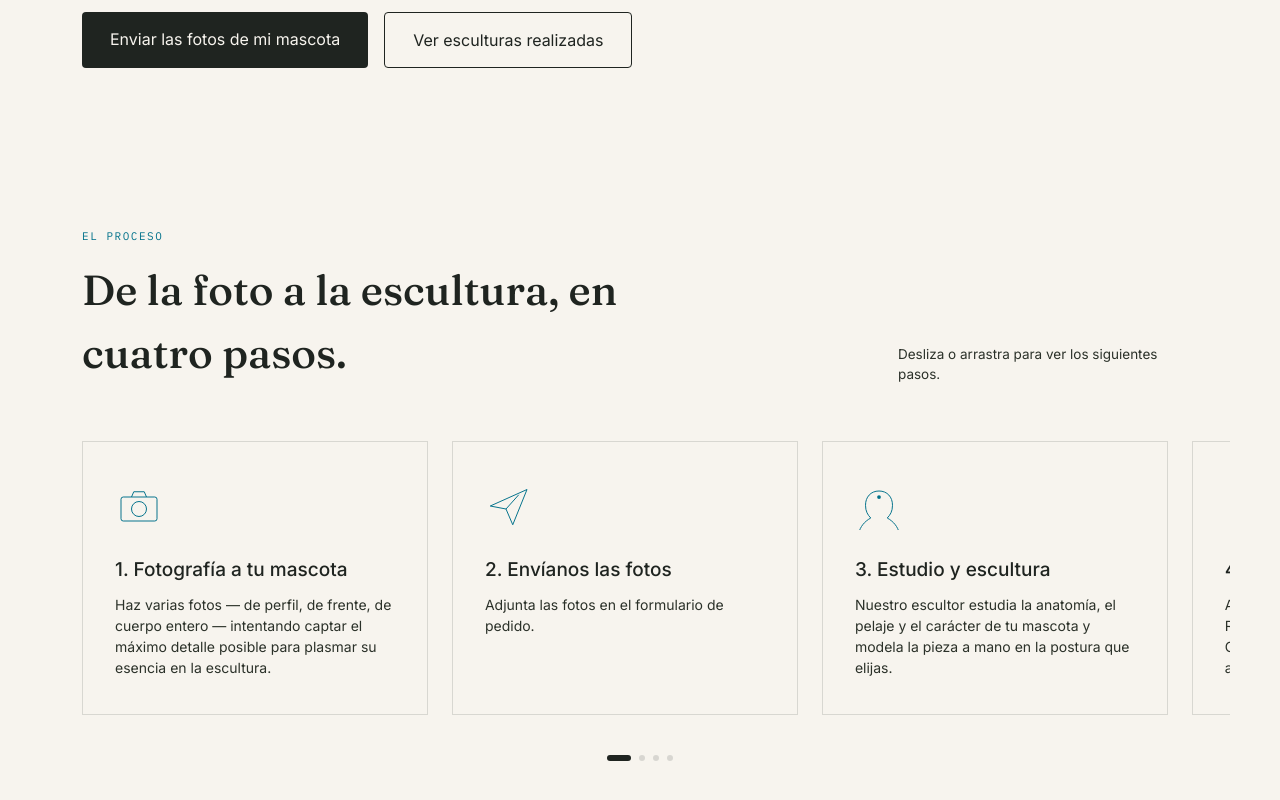
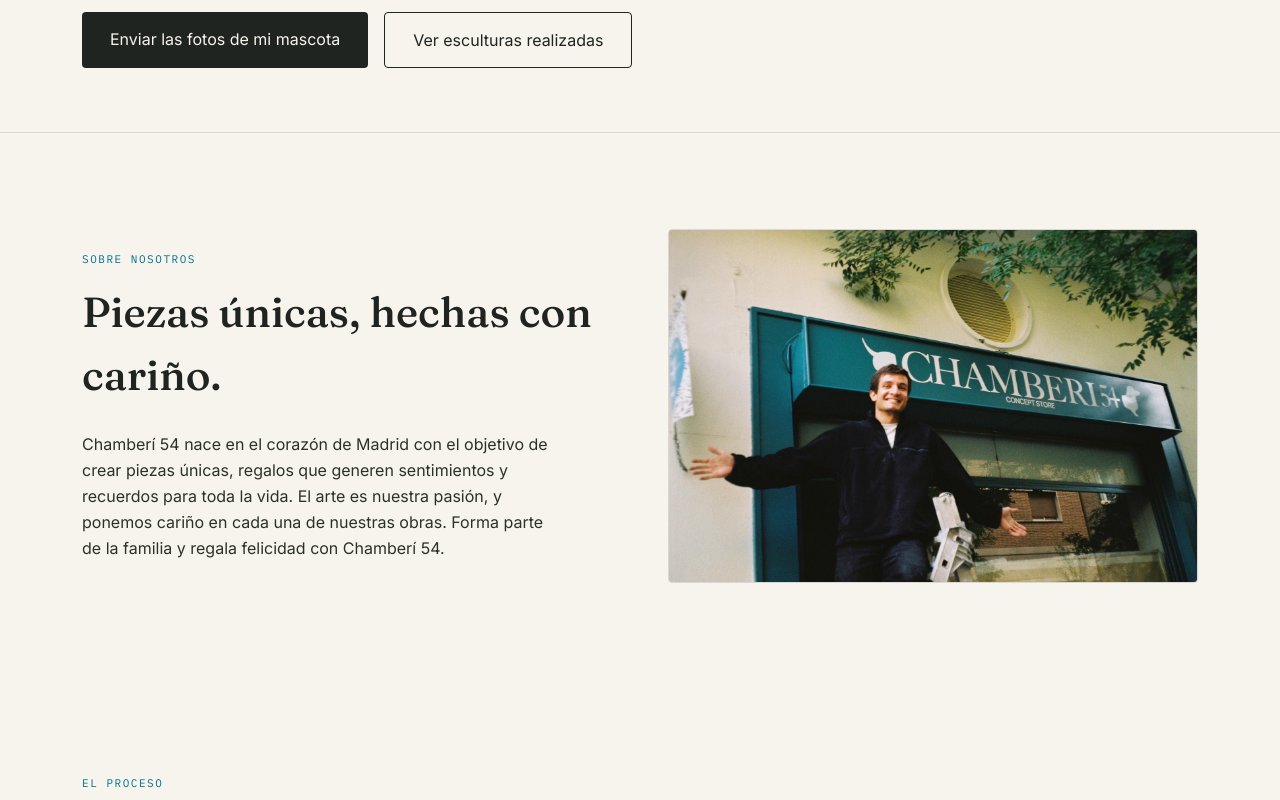
Before and after one commit to Chamberi54/Escultura-Mascotas, a Next.js app: page / in a window 1280 px wide. Shown: the part 480-1280 px from the top of the page. Built offline with nearby package versions, Linux system fonts and the light colour scheme.

Commit message:
Add Sobre nosotros section with founder photo

```diff
--- a/src/app/page.tsx
+++ b/src/app/page.tsx
@@ -2,6 +2,7 @@
 import Header from "@/components/Header";
 import RevealObserver from "@/components/RevealObserver";
 import DogHero from "@/components/dog/DogHero";
+import SobreNosotros from "@/components/dog/SobreNosotros";
 import DogProceso from "@/components/dog/DogProceso";
 import DogPedido from "@/components/dog/DogPedido";
 import DogGallery from "@/components/dog/DogGallery";
@@ -33,6 +34,7 @@
           </div>
         )}
         <DogHero />
+        <SobreNosotros />
         <DogProceso />
         <DogPedido />
         <DogGallery />
--- a/src/components/Header.tsx
+++ b/src/components/Header.tsx
@@ -4,6 +4,7 @@
 import { useState } from "react";
 
 const NAV_LINKS = [
+  { href: "#sobre-nosotros", label: "Sobre nosotros" },
   { href: "#proceso", label: "El proceso" },
   { href: "#pedido", label: "Encargar" },
   { href: "#galeria", label: "Galería" },
--- /dev/null
+++ b/src/components/dog/SobreNosotros.tsx
@@ -0,0 +1,35 @@
+import Image from "next/image";
+
+export default function SobreNosotros() {
+  return (
+    <section className="border-t border-line py-24" id="sobre-nosotros">
+      <div className="mx-auto max-w-[1180px] px-8">
+        <div className="grid grid-cols-1 items-center gap-14 md:grid-cols-2">
+          <div className="reveal relative aspect-[3/2] overflow-hidden rounded-sm border border-line md:order-2">
+            <Image
+              src="/about/about-us.jpg"
+              alt="El equipo de Chamberí 54 a la entrada de su taller en Madrid"
+              fill
+              className="object-cover"
+            />
+          </div>
+          <div className="reveal md:order-1">
+            <span className="mb-3.5 block font-mono text-[11px] tracking-[0.14em] text-verdigris-dark uppercase">
+              Sobre nosotros
+            </span>
+            <h2 className="mb-6 font-display text-[30px] font-[450] md:text-[42px]">
+              Piezas únicas, hechas con cariño.
+            </h2>
+            <p className="max-w-[480px] text-[16px] leading-relaxed text-ink-soft">
+              Chamberí 54 nace en el corazón de Madrid con el objetivo de crear
+              piezas únicas, regalos que generen sentimientos y recuerdos para
+              toda la vida. El arte es nuestra pasión, y ponemos cariño en
+              cada una de nuestras obras. Forma parte de la familia y regala
+              felicidad con Chamberí 54.
+            </p>
+          </div>
+        </div>
+      </div>
+    </section>
+  );
+}
```
Also changed, not shown: public/about/about-us.jpg (added).
